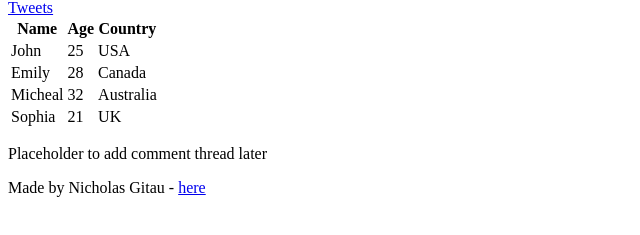
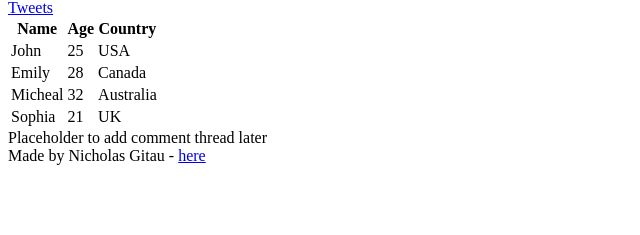
Before and after one commit to NjungeNicholas/My_First_Portfolio, a plain HTML site: page html_basic/index.html in a window 1280 px wide. Shown: the part 397-632 px from the top of the page, without its empty margins (0-640 px from the left). Drawn offline with Linux system fonts and the light colour scheme.

Commit message:
Modified index.html and tweets.html

```diff
--- a/html_basic/index.html
+++ b/html_basic/index.html
@@ -58,12 +58,12 @@
                 </table>
             </article>
             <aside>
-                <p>Placeholder to add comment thread later</p>
+                Placeholder to add comment thread later
             </aside>
+        </main>
         <footer>
-            <p>Made by Nicholas Gitau - <a href="index.html" target="_blank">here</a></p>
+            Made by Nicholas Gitau - <a href="index.html" target="_blank">here</a>
         </footer>
 
     </body>
 </html>
-</html>
```
Also changed, not shown: html_basic/tweets.html (+2 -2 lines).
